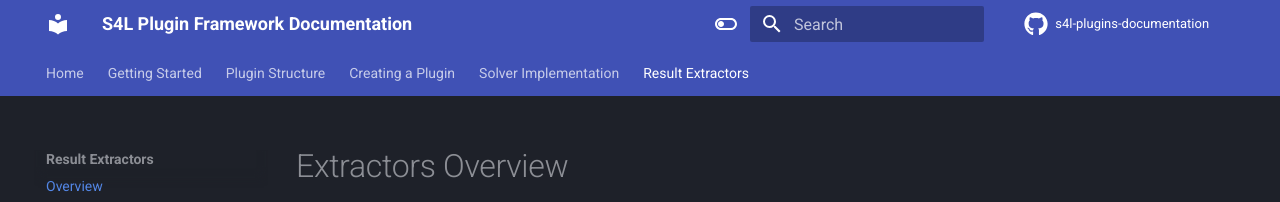
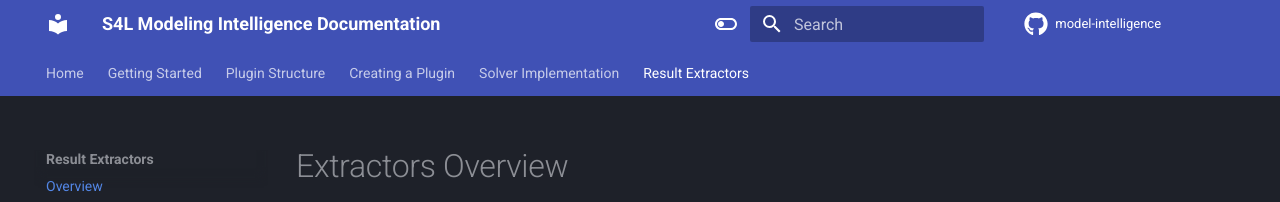
Before and after one commit to ZurichMedTech/model-intelligence, an MkDocs documentation site: the page built from docs/extractors/overview.md, in a window 1280 px wide. Shown: the top 202 px of the page. Built offline with MkDocs 1.6.1 and Material for MkDocs 9.7.7, drawn with Linux system fonts in a browser that asks for light colours; comment, search, counter and statistics services are not loaded.

Commit message:
[CHORE] adapt URL and names in mkdocs.yml

```diff
--- a/mkdocs.yml
+++ b/mkdocs.yml
@@ -1,9 +1,9 @@
-site_name: S4L Plugin Framework Documentation
-site_description: Documentation for sim4life simulator plugins
-site_author: Sim4Life Plugin Framework Team
+site_name: S4L Modeling Intelligence Documentation
+site_description: Documentation for Sim4Life's Modeling Intelligence features
+site_author: Sim4Life Modeling Intelligence Team
 
 # The following settings ensure proper path resolution for GitHub Pages
-site_url: https://ZurichMedTech.github.io/s4l-plugins-documentation/
+site_url: https://ZurichMedTech.github.io/modeling-intelligence/
 # Uncomment and customize if your repo is in a subfolder
 # docs_dir: docs
 
@@ -36,8 +36,8 @@
     repo: fontawesome/brands/github
 
 # Update these URLs with your actual GitHub repository information
-repo_url: https://github.com/ZurichMedTech/s4l-plugins-documentation
-repo_name: s4l-plugins-documentation
+repo_url: https://github.com/ZurichMedTech/model-intelligence
+repo_name: model-intelligence
 
 nav:
   - Home: index.md
```
